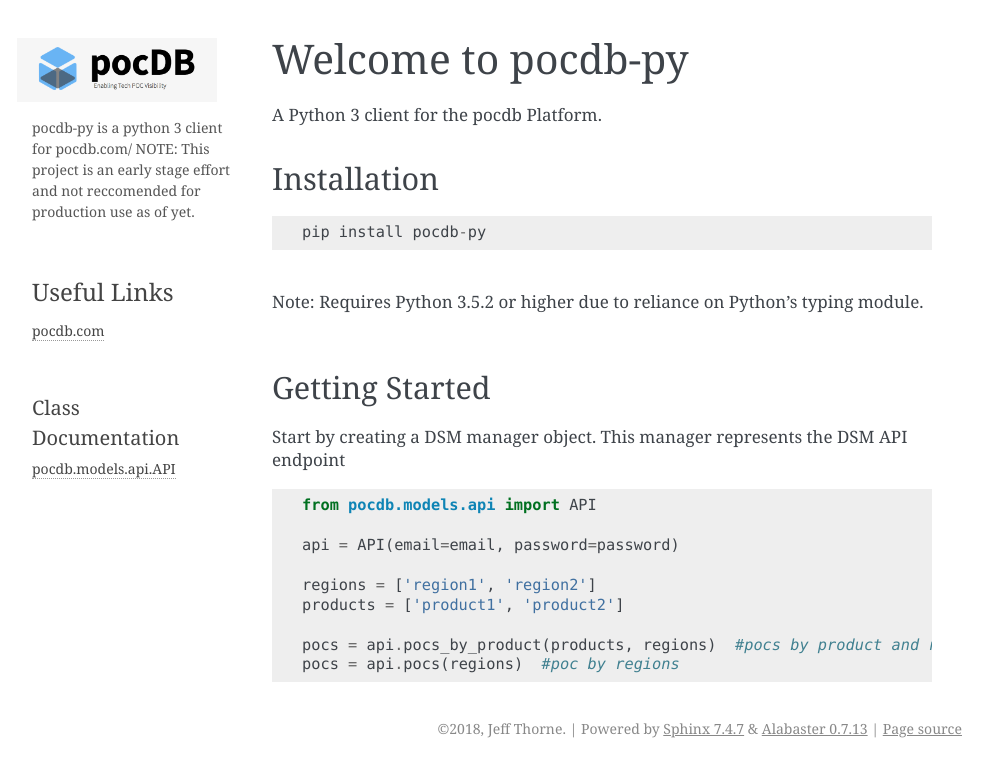
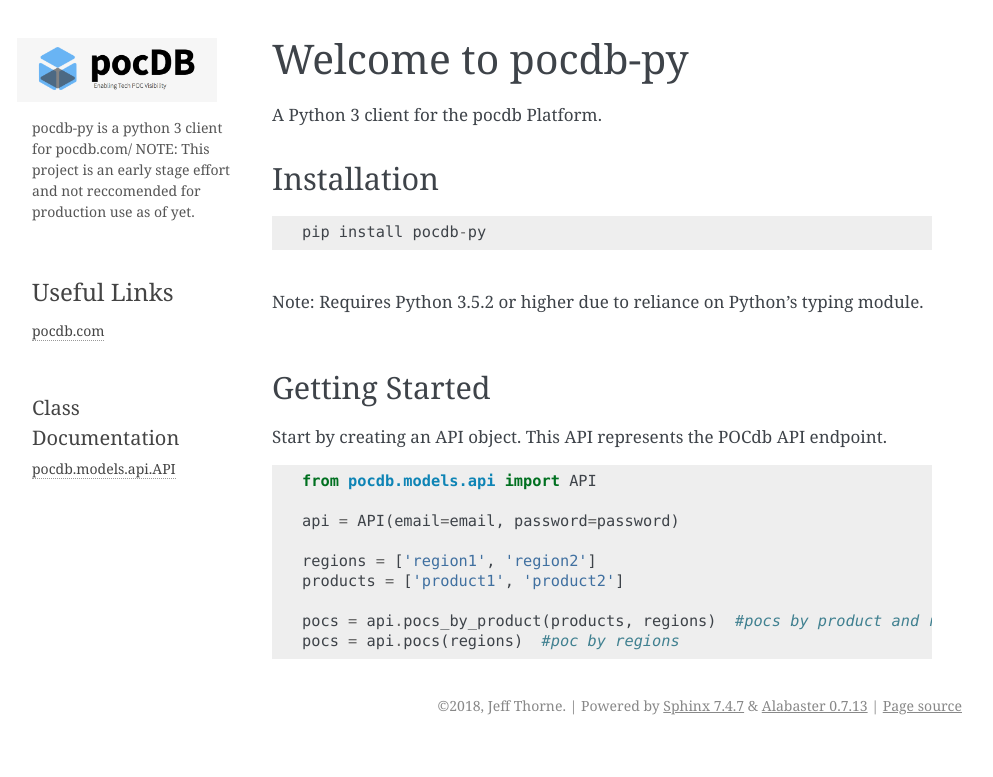
Before and after one commit to jeffthorne/pocdb-py, a Sphinx documentation site: the page built from docs/source/index.rst, in a window 1280 px wide. Shown: the top 777 px of the page, without its empty margins (148-1141 px from the left). Built offline with Sphinx 7.4.7, drawn with Linux system fonts in a browser that asks for light colours.

Commit message:
creating doc site

```diff
--- a/docs/source/index.rst
+++ b/docs/source/index.rst
@@ -23,7 +23,7 @@
 
 Getting Started
 ---------------
-Start by creating a DSM manager object. This manager represents the DSM API endpoint
+Start by creating an API object. This API represents the POCdb API endpoint.
 
 .. code-block:: python
 
```
